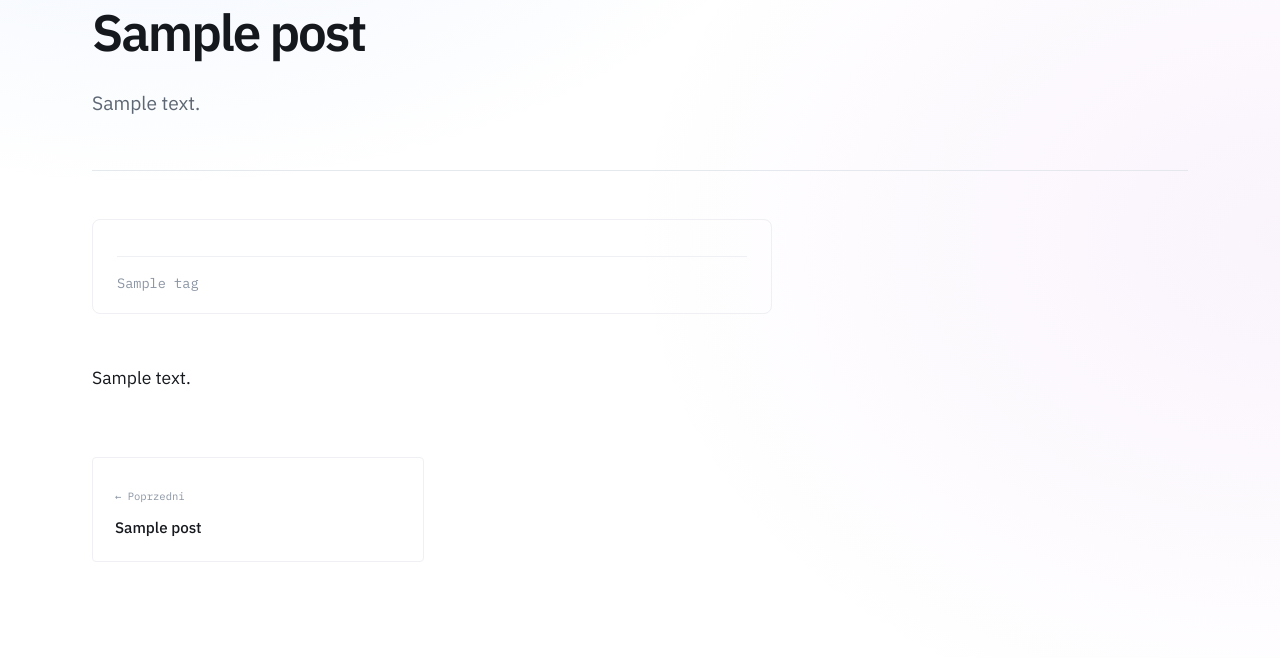
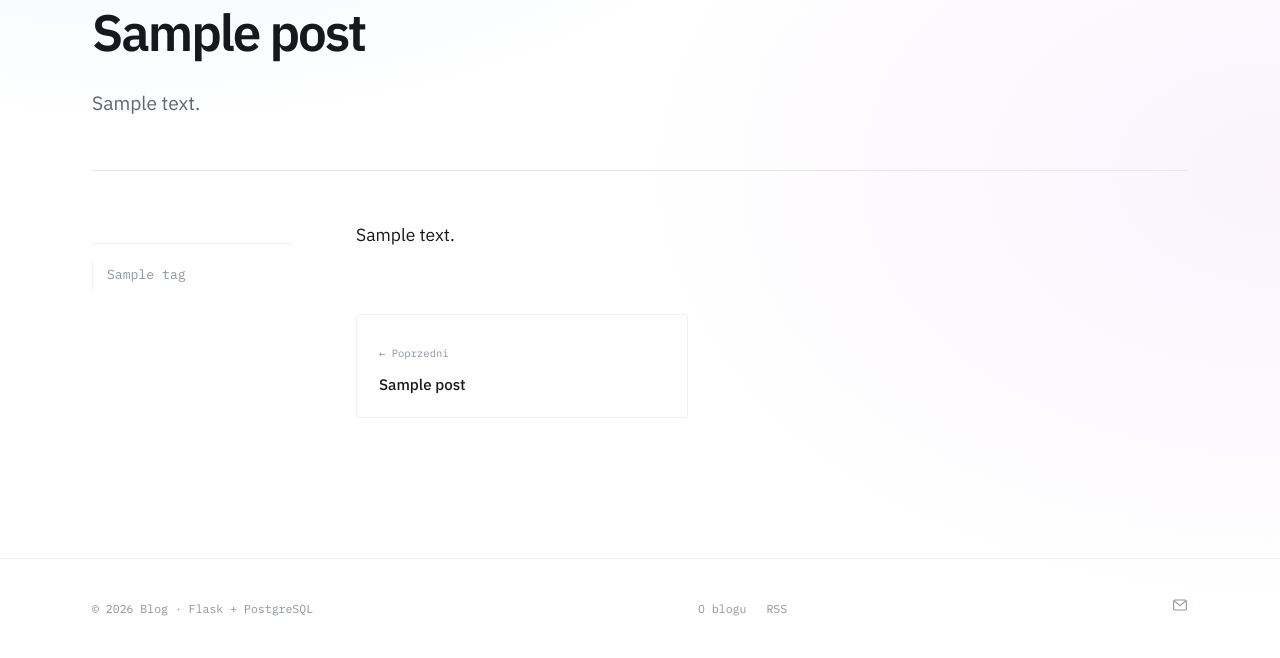
Before and after one commit to PatrickPinace/web-blog, a Flask app: a page that uses app/templates/public/post_detail.html in a window 1280 px wide. Shown: the part 244-902 px from the top of the page. After the commit the page ends 860 px from the top, so only its background shows below. Run offline with Flask 3, Linux system fonts and the light colour scheme; tables that the repository leaves empty hold one stand-in row (values such as "Sample post").

Commit message:
Przywrócenie .toc jako sticky sidebar z podświetlaniem sekcji
Poprzednia zmiana (karta pozioma nad treścią) zabiła oryginalny UX —
sticky sidebar z podświetlaniem aktualnie czytanej sekcji był wartościową
funkcją, nie tylko efektem ubocznym starego layoutu. Wraca .post-layout
jako grid, .toc jako sticky sidebar z JS scrollspy (main.js, niezmieniony
od Etapu 6a — nigdy nie został usunięty, tylko przestał być widoczny
w poziomym układzie).

Naprawiona pierwotna wada (odrywanie się na krótkich wpisach): .toc ma
teraz max-height ograniczony do widocznego obszaru viewportu + własny
scroll, więc nigdy nie wystaje poza dolną krawędź ekranu niezależnie od
tego, ile ma nagłówków.

Dodatkowo: krótka ostatnia sekcja mogła nigdy nie przekroczyć progu
IntersectionObserver (-65% od dołu), zostawiając scrollspy zawieszony
na przedostatnim linku mimo dojechania do końca strony — przy samym
dole viewportu wymuszamy teraz podświetlenie ostatniego linku.

Co-Authored-By: Claude Sonnet 5 <noreply@anthropic.com>
Claude-Session: https://claude.ai/code/session_017ShSyAzMyuqC68gJk61AHF

```diff
--- a/app/static/css/style.css
+++ b/app/static/css/style.css
@@ -231,21 +231,23 @@ img{max-width:100%;display:block}
 .post-header h1{margin:0;font-size:clamp(2.1rem,4.6vw,3.2rem);line-height:1.08;letter-spacing:-.04em;font-weight:600;text-wrap:balance}
 .post-header .lead{margin:28px 0 0;font-size:1.2rem;line-height:1.55;color:var(--muted);max-width:var(--measure);text-wrap:pretty}
 .rule{height:1px;background:var(--line);margin:52px 0 48px}
+.post-layout{display:grid;grid-template-columns:200px minmax(0,1fr);gap:64px;align-items:start}
 .post-body{max-width:var(--measure)}
 
-/* spis treści — karta pozioma na górze treści, nie sidebar sticky.
-   Wcześniej osobna kolumna grida obok .post-body: na krótkich wpisach
-   (2-3 nagłówki) z długą treścią, position:sticky "odczepiał się" wysoko
-   na ekranie z pustą przestrzenią pod spisem — mylące, choć techniczne
-   poprawne zachowanie sticky przy kolumnach różnej wysokości. Karta
-   rośnie z liczbą nagłówków, więc problem znika strukturalnie. */
-.toc{margin-bottom:48px;padding:20px 24px;border:1px solid var(--line-soft);border-radius:8px}
-.toc .label{display:block;font-family:var(--mono);font-size:.64rem;letter-spacing:.14em;text-transform:uppercase;color:var(--faint);margin-bottom:14px}
-.toc nav{display:flex;flex-wrap:wrap;gap:4px 22px}
-.toc a{font-size:.85rem;line-height:1.5;color:var(--faint);transition:color .25s}
+/* spis treści — sidebar sticky z podświetlaniem aktualnej sekcji (main.js).
+   `max-height` + własny scroll zamiast gołego `position:sticky` — inaczej
+   na krótkich wpisach (2-3 nagłówki) z długą treścią sticky "odczepiał się"
+   wysoko na ekranie, zostawiając pustą przestrzeń pod spisem. Ograniczenie
+   wysokości do widocznego obszaru viewportu eliminuje to strukturalnie,
+   niezależnie od tego, ile nagłówków ma dany wpis. */
+.toc{position:sticky;top:104px;max-height:calc(100vh - 104px - 32px);overflow-y:auto}
+.toc .label{display:block;font-family:var(--mono);font-size:.64rem;letter-spacing:.14em;text-transform:uppercase;color:var(--faint);margin-bottom:12px}
+.toc nav{display:flex;flex-direction:column}
+.toc a{display:block;font-size:.82rem;line-height:1.4;color:var(--faint);padding:6px 0 6px 14px;
+  border-left:1px solid var(--line-soft);transition:color .25s,border-color .25s}
 .toc a:hover{color:var(--text)}
-.toc a.active{color:var(--accent)}
-.toc .tags{margin-top:16px;padding-top:16px;border-top:1px solid var(--line-soft);display:flex;flex-wrap:wrap;gap:8px 16px;
+.toc a.active{color:var(--accent);border-left-color:var(--accent)}
+.toc .tags{margin-top:24px;padding-top:16px;border-top:1px solid var(--line-soft);display:flex;flex-direction:column;gap:6px;
   font-family:var(--mono);font-size:.66rem;color:var(--faint)}
 
 /* nawigacja poprzedni/następny */
@@ -379,6 +381,7 @@ img{max-width:100%;display:block}
   .hide-md{display:none !important}
   .hero{grid-template-columns:1fr;padding:88px 0 72px}
   .index-layout{grid-template-columns:1fr}
+  .post-layout{grid-template-columns:1fr;gap:0}
 }
 @media (max-width:720px){
   .wrap{padding:0 20px}
--- a/app/static/js/main.js
+++ b/app/static/js/main.js
@@ -83,6 +83,20 @@
         });
       }, { rootMargin: '-100px 0px -65% 0px' });
       heads.forEach(function (h) { tio.observe(h); });
+
+      /* Krótka ostatnia sekcja może nigdy nie przekroczyć progu -65% od
+         dołu, więc scrollspy potrafi utknąć na przedostatnim linku mimo
+         dojechania do końca strony — przy samym dole wymuszamy ostatni. */
+      var lastLink = links[links.length - 1];
+      var atBottom = function () {
+        return window.innerHeight + window.scrollY >= document.documentElement.scrollHeight - 4;
+      };
+      window.addEventListener('scroll', function () {
+        if (!atBottom()) return;
+        Array.prototype.forEach.call(links, function (a) {
+          a.classList.toggle('active', a === lastLink);
+        });
+      }, { passive: true });
     }
 
     /* --- filtr tagów na żywo (/tagi), z fuzzy fallbackiem na literówkę ---
--- a/app/templates/public/post_detail.html
+++ b/app/templates/public/post_detail.html
@@ -36,9 +36,9 @@
 
   <div class="rule"></div>
 
-  <div class="post-body">
+  <div class="post-layout">
     {% if headings or post.tags %}
-      <aside class="toc">
+      <aside class="toc hide-md">
         {% if headings %}
           <span class="label">W tym wpisie</span>
           <nav>
@@ -57,6 +57,7 @@
       </aside>
     {% endif %}
 
+    <div class="post-body">
       {# `body_html` jest zsanityzowany przez bleach przy zapisie. Widok
          przepuszcza go jeszcze przez render_embeds (placeholdery → zaufane
          iframe'y) i add_heading_ids (kotwice do spisu treści) — patrz
@@ -82,5 +83,6 @@
         </nav>
       {% endif %}
     </div>
+  </div>
 </main>
 {% endblock %}
```
Lines whose indentation alone changed are shown as unchanged.
